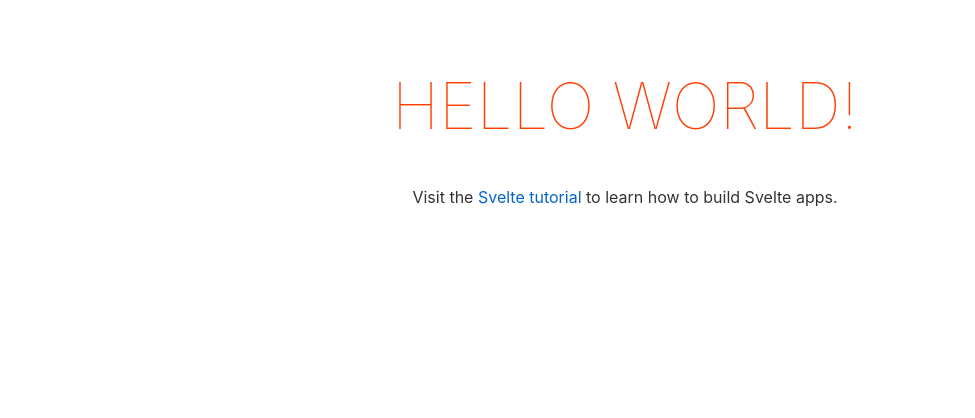
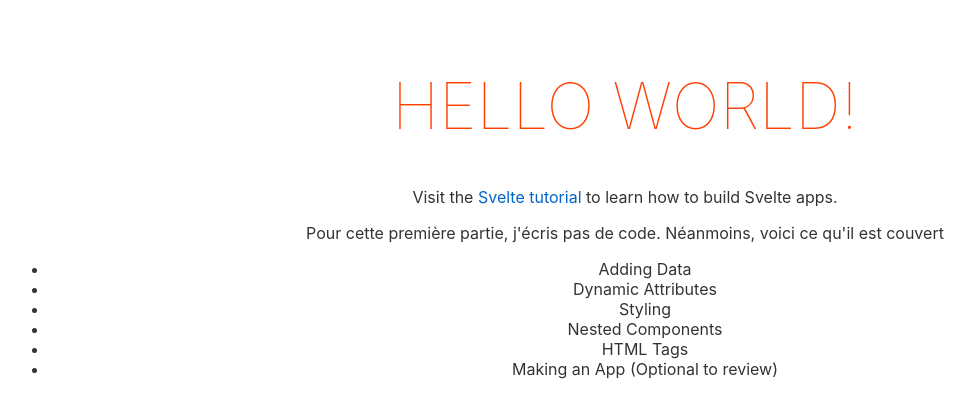
Before and after one commit to GillyRabutTsurwa/svelte-docs-learning, a Svelte app: page / in a window 1280 px wide. Shown: the top 418 px of the page, without its empty margins (15-990 px from the left). Built offline with nearby package versions, Linux system fonts and the light colour scheme.

Commit message:
part 1-introduction. The real coding begins in the next section

```diff
--- a/src/App.svelte
+++ b/src/App.svelte
@@ -1,11 +1,6 @@
 <script>
   export let name;
 </script>
-
-<main>
-	<h1>Hello {name}!</h1>
-	<p>Visit the <a href="https://svelte.dev/tutorial">Svelte tutorial</a> to learn how to build Svelte apps.</p>
-</main>
 
 <style>
   main {
@@ -28,3 +23,24 @@
     }
   }
 </style>
+
+<main>
+  <h1>Hello {name}!</h1>
+  <p>
+    Visit the
+    <a href="https://svelte.dev/tutorial">Svelte tutorial</a>
+    to learn how to build Svelte apps.
+  </p>
+  <p>
+    Pour cette première partie, j'écris pas de code. Néanmoins, voici ce qu'il
+    est couvert
+  </p>
+  <ul>
+    <li>Adding Data</li>
+    <li>Dynamic Attributes</li>
+    <li>Styling</li>
+    <li>Nested Components</li>
+    <li>HTML Tags</li>
+    <li>Making an App (Optional to review)</li>
+  </ul>
+</main>
```
Lines whose indentation alone changed are shown as unchanged.
